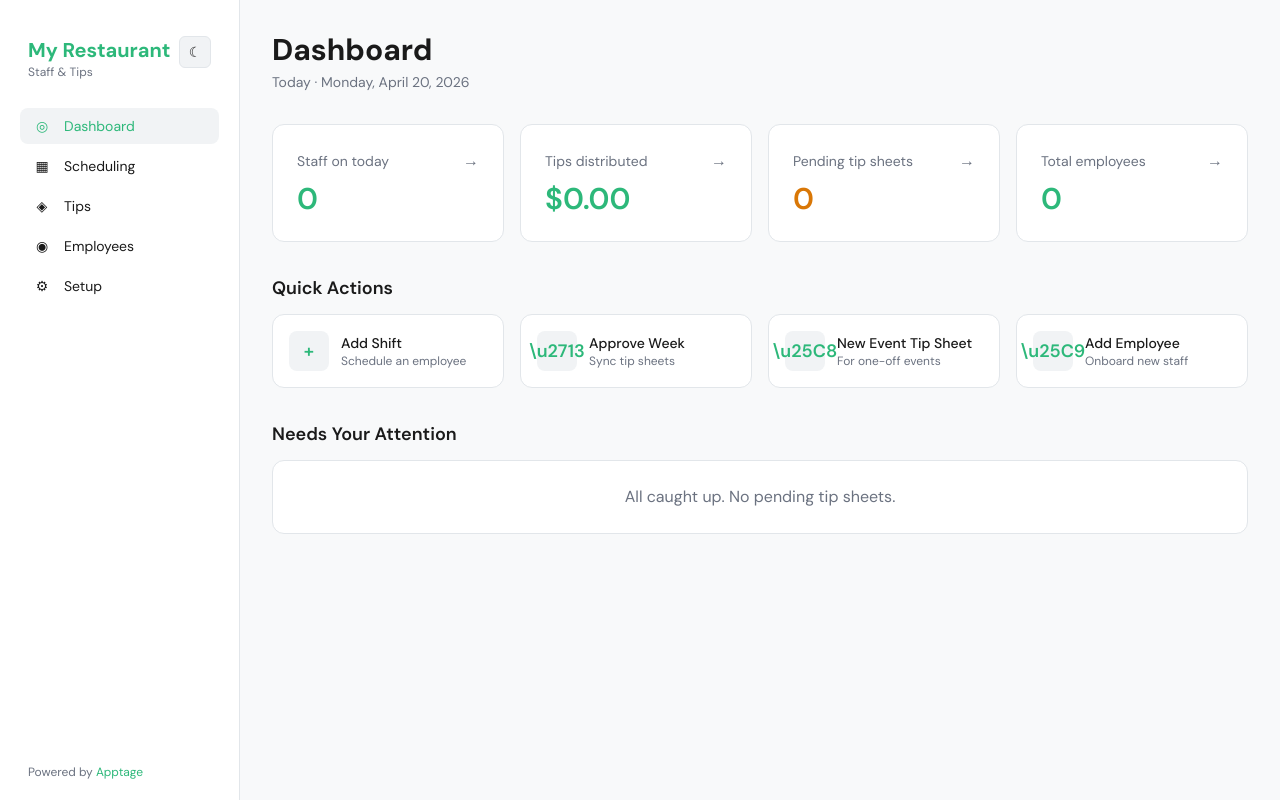
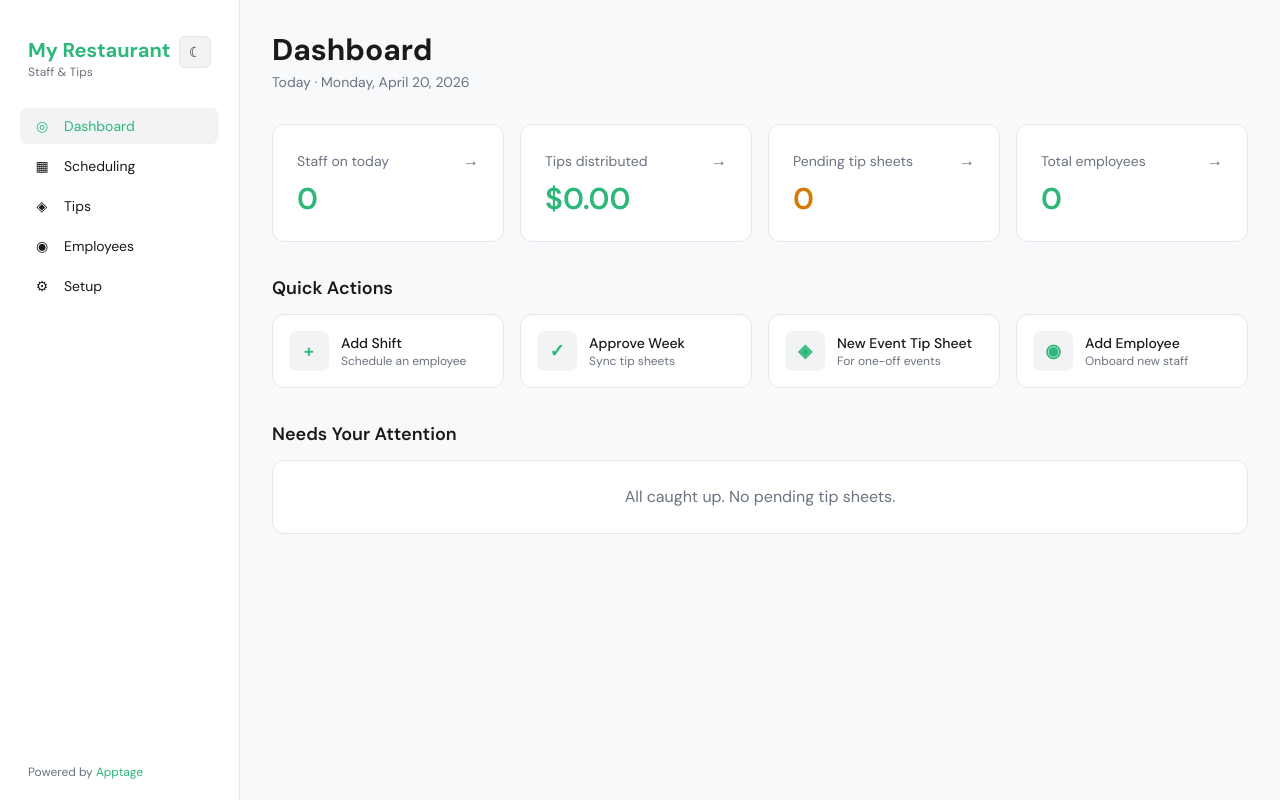
Before and after one commit to isaiahremi-commits/Adele-s-App, a Next.js app: page / in a window 1280 px wide. Built offline with nearby package versions, Linux system fonts and the light colour scheme; no server answers; the database is empty.

Commit message:
fix: render dashboard icons as unicode chars instead of escape codes

```diff
--- a/app/page.tsx
+++ b/app/page.tsx
@@ -45,7 +45,7 @@ function StatCard({
     >
       <div className="flex items-center justify-between mb-2">
         <div className="text-sm" style={{ color: "var(--muted)" }}>{label}</div>
-        <span style={{ color: "var(--muted)" }}>→</span>
+        <span style={{ color: "var(--muted)" }}>{String.fromCharCode(8594)}</span>
       </div>
       <div className="text-3xl font-semibold" style={{ color }}>
         {value}
@@ -113,6 +113,11 @@ export default function DashboardPage() {
     return outlets.find((o) => o.id === id)?.name ?? "";
   }
 
+  const checkIcon = String.fromCharCode(10003);
+  const diamondIcon = String.fromCharCode(9672);
+  const circleIcon = String.fromCharCode(9673);
+  const arrowRight = String.fromCharCode(8594);
+
   return (
     <div>
       <header className="mb-8">
@@ -150,9 +155,9 @@ export default function DashboardPage() {
         <h2 className="text-lg font-semibold mb-3">Quick Actions</h2>
         <div className="grid grid-cols-1 md:grid-cols-2 lg:grid-cols-4 gap-4">
           <QuickAction href="/scheduling" icon="+" label="Add Shift" sub="Schedule an employee" />
-          <QuickAction href="/scheduling" icon="\u2713" label="Approve Week" sub="Sync tip sheets" />
-          <QuickAction href="/tips" icon="\u25C8" label="New Event Tip Sheet" sub="For one-off events" />
-          <QuickAction href="/employees" icon="\u25C9" label="Add Employee" sub="Onboard new staff" />
+          <QuickAction href="/scheduling" icon={checkIcon} label="Approve Week" sub="Sync tip sheets" />
+          <QuickAction href="/tips" icon={diamondIcon} label="New Event Tip Sheet" sub="For one-off events" />
+          <QuickAction href="/employees" icon={circleIcon} label="Add Employee" sub="Onboard new staff" />
         </div>
       </section>
 
@@ -160,7 +165,7 @@ export default function DashboardPage() {
         <div className="flex items-center justify-between mb-3">
           <h2 className="text-lg font-semibold">Needs Your Attention</h2>
           {pending.length > 0 && (
-            <Link href="/tips" className="text-xs" style={{ color: "var(--primary)" }}>View all &rarr;</Link>
+            <Link href="/tips" className="text-xs" style={{ color: "var(--primary)" }}>View all {arrowRight}</Link>
           )}
         </div>
         {loading ? (
@@ -203,7 +208,7 @@ export default function DashboardPage() {
                     <div className="text-sm font-semibold" style={{ color: "var(--primary)" }}>
                       ${total.toFixed(2)}
                     </div>
-                    <div className="text-xs" style={{ color: "var(--muted)" }}>Review &rarr;</div>
+                    <div className="text-xs" style={{ color: "var(--muted)" }}>Review {arrowRight}</div>
                   </div>
                 </Link>
               );
```
